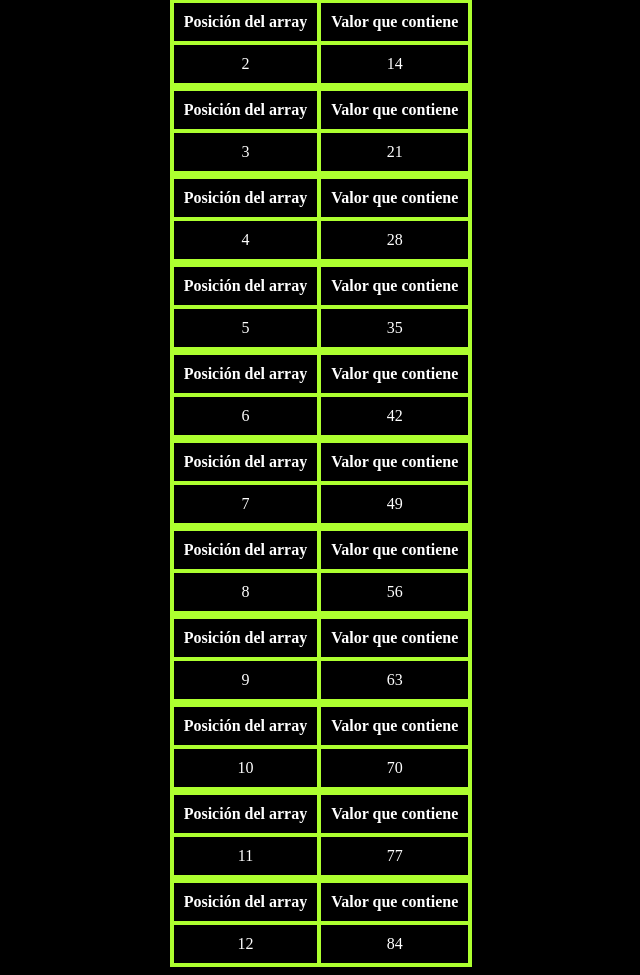
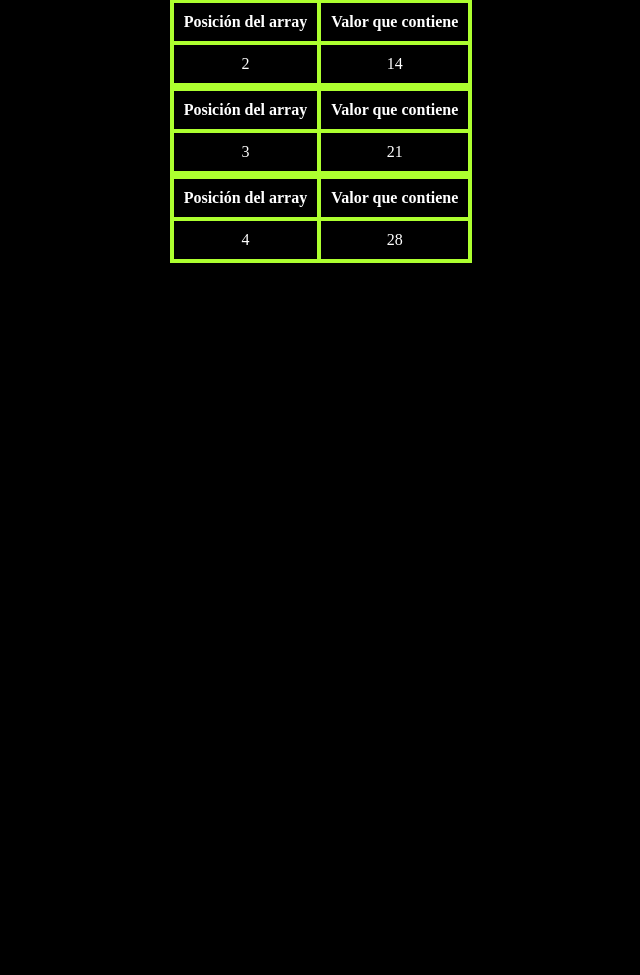
Before and after one commit to Kairoskh/IMW2022, a PHP site: page /cinco.php in a window 1280 px wide. Shown: the part 304-1279 px from the top of the page, without its empty margins (319-959 px from the left). After the commit the page ends 567 px from the top, so only its background shows below. Run offline with PHP 8.4, Linux system fonts and the light colour scheme.

Commit message:
Update cinco.php

```diff
--- a/Actividad2-4/cinco.php
+++ b/Actividad2-4/cinco.php
@@ -38,7 +38,6 @@
 y muestre su contenido en una tabla con dos columnas.
 La primera columna mostrará la posición del array y la segunda el valor que hay en esa posición.*/
 
-$valores= array(0, 7, 14, 21, 28, 35, 42, 49, 56, 63, 70, 77, 84);//Array a utilizar.
 function imprimir_array($valores){
     foreach($valores as $posicion=>$valor)
    {
@@ -51,9 +50,8 @@ function imprimir_array($valores){
     echo "</tr></tbody></table>";
    }
 }
-echo imprimir_array($valores);
-
+imprimir_array([0, 7, 14, 21, 28]);
 ?>
 
 </body>
-</html>
+</html
```
